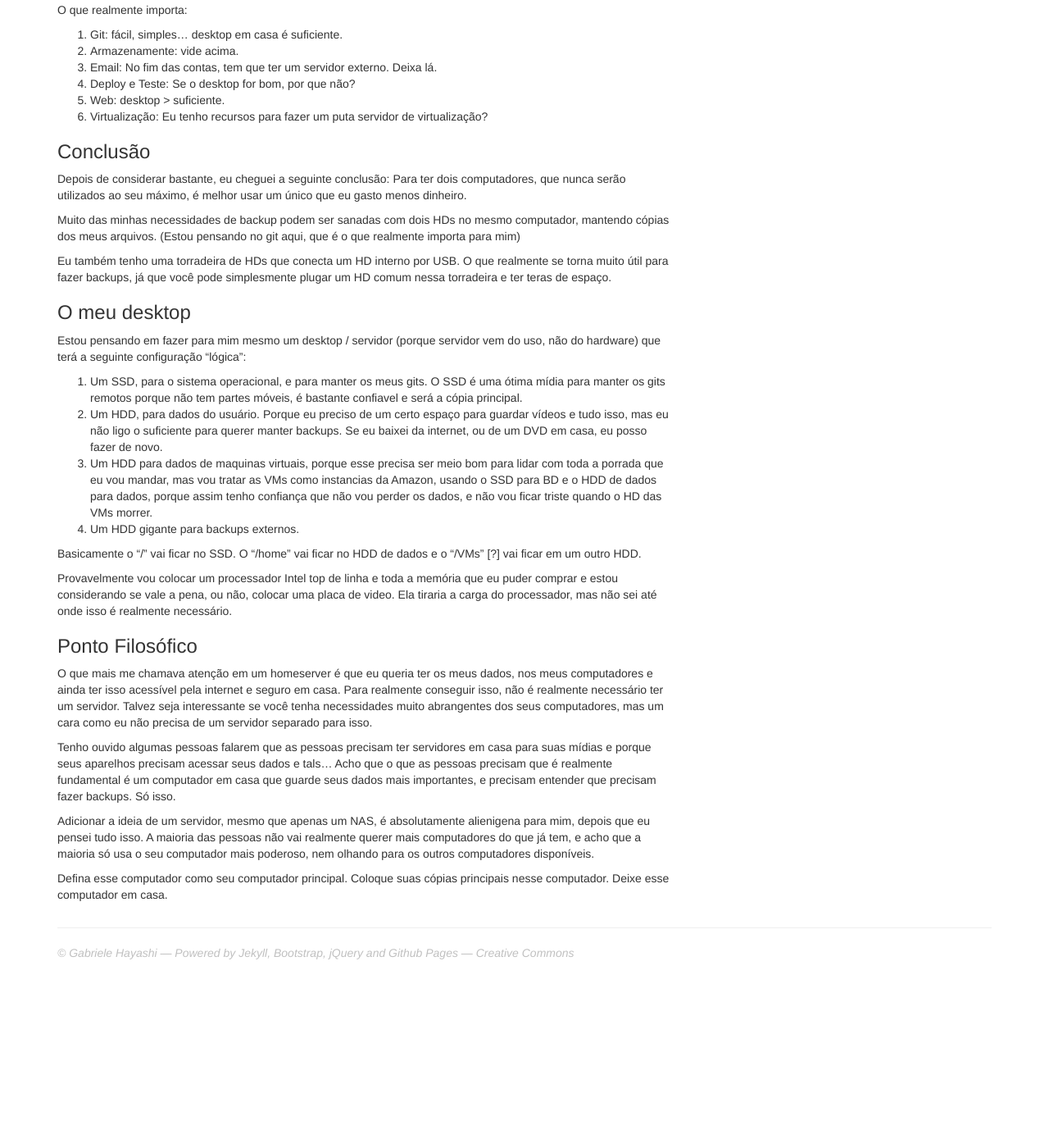
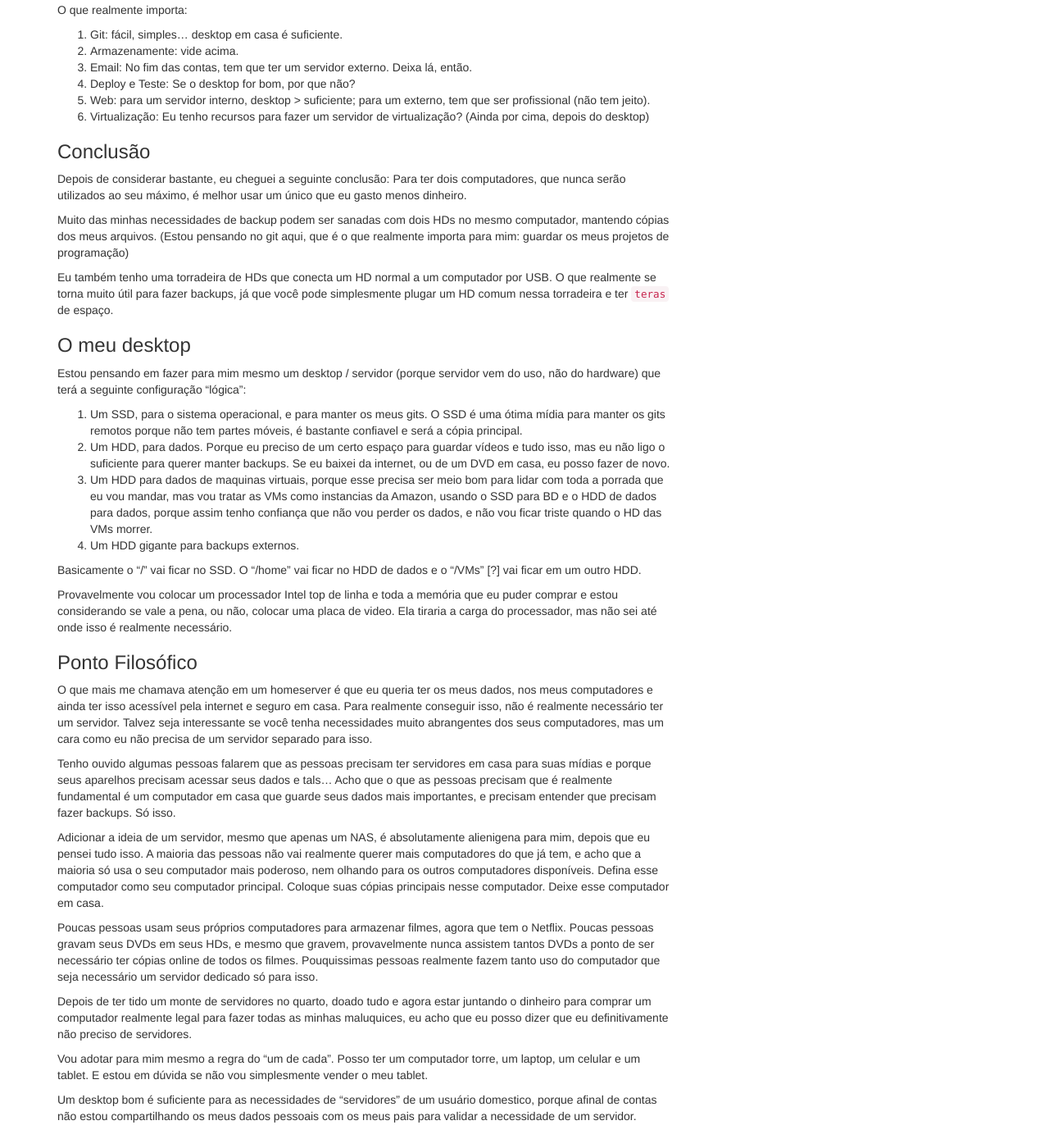
Before and after one commit to gahayashi/gahayashi.github.io, a Jekyll site: the page built from _posts/2015-01-19-homeserver.markdown, in a window 1280 px wide and 1400 px high, scrolled down 525 px. Shown: the whole window at 82% size. Built offline with Jekyll 4.4.1, drawn with Linux system fonts in a browser that asks for light colours; before the commit the page ends 1707 px from its top, so only the background shows below that; some of the changed text lies outside the part shown.

Commit message:
Editing some posts...

```diff
--- a/_config.yml
+++ b/_config.yml
@@ -24,3 +24,4 @@ exclude:
   - Makefile
   - README.md
   - Gemfile
+future: false
--- a/_posts/2015-01-19-homeserver.markdown
+++ b/_posts/2015-01-19-homeserver.markdown
@@ -5,7 +5,7 @@ date:   2015-01-19 02:45:00 BRL
 categories: Divagando
 ---
 
-Até um mês atrás, eu queria ter um desktop super foda e um servidor poderoso para colocar uns serviços no Tor e fazer todas as minhas idéias malucas e guardar os meus projetos. Até que eu comecei a pensar mais profundamente em tudo que eu ia fazer no meu homeserver.
+Até um mês atrás, eu queria ter um desktop super foda e um servidor poderoso para colocar uns serviços no Tor e fazer todas as minhas idéias malucas e guardar os meus projetos. Até que eu comecei a pensar mais profundamente em tudo que eu ia fazer no meu homeserver... E notei que eu estava fora da realidade.
 
 ### Idéia Original
 
@@ -24,25 +24,25 @@ O que realmente importa:
 
 1. Git: fácil, simples... desktop em casa é suficiente.
 1. Armazenamente: vide acima.
-1. Email: No fim das contas, tem que ter um servidor externo. Deixa lá.
+1. Email: No fim das contas, tem que ter um servidor externo. Deixa lá, então.
 1. Deploy e Teste: Se o desktop for bom, por que não?
-1. Web: desktop > suficiente.
-1. Virtualização: Eu tenho recursos para fazer um puta servidor de virtualização?
+1. Web: para um servidor interno, desktop > suficiente; para um externo, tem que ser profissional (não tem jeito).
+1. Virtualização: Eu tenho recursos para fazer um servidor de virtualização? (Ainda por cima, depois do desktop)
 
 ### Conclusão
 
 Depois de considerar bastante, eu cheguei a seguinte conclusão: Para ter dois computadores, que nunca serão utilizados ao seu máximo, é melhor usar um único que eu gasto menos dinheiro.
 
-Muito das minhas necessidades de backup podem ser sanadas com dois HDs no mesmo computador, mantendo cópias dos meus arquivos. (Estou pensando no git aqui, que é o que realmente importa para mim)
+Muito das minhas necessidades de backup podem ser sanadas com dois HDs no mesmo computador, mantendo cópias dos meus arquivos. (Estou pensando no git aqui, que é o que realmente importa para mim: guardar os meus projetos de programação)
 
-Eu também tenho uma torradeira de HDs que conecta um HD interno por USB. O que realmente se torna muito útil para fazer backups, já que você pode simplesmente plugar um HD comum nessa torradeira e ter teras de espaço.
+Eu também tenho uma torradeira de HDs que conecta um HD normal a um computador por USB. O que realmente se torna muito útil para fazer backups, já que você pode simplesmente plugar um HD comum nessa torradeira e ter `teras` de espaço.
 
 ### O meu desktop
 
 Estou pensando em fazer para mim mesmo um desktop / servidor (porque servidor vem do uso, não do hardware) que terá a seguinte configuração <q>lógica</q>:
 
 1. Um SSD, para o sistema operacional, e para manter os meus gits. O SSD é uma ótima mídia para manter os gits remotos porque não tem partes móveis, é bastante confiavel e será a cópia principal.
-1. Um HDD, para dados do usuário. Porque eu preciso de um certo espaço para guardar vídeos e tudo isso, mas eu não ligo o suficiente para querer manter backups. Se eu baixei da internet, ou de um DVD em casa, eu posso fazer de novo.
+1. Um HDD, para dados. Porque eu preciso de um certo espaço para guardar vídeos e tudo isso, mas eu não ligo o suficiente para querer manter backups. Se eu baixei da internet, ou de um DVD em casa, eu posso fazer de novo.
 1. Um HDD para dados de maquinas virtuais, porque esse precisa ser meio bom para lidar com toda a porrada que eu vou mandar, mas vou tratar as VMs como instancias da Amazon, usando o SSD para BD e o HDD de dados para dados, porque assim tenho confiança que não vou perder os dados, e não vou ficar triste quando o HD das VMs morrer.
 1. Um HDD gigante para backups externos.
 
@@ -56,6 +56,12 @@ O que mais me chamava atenção em um homeserver é que eu queria ter os meus da
 
 Tenho ouvido algumas pessoas falarem que as pessoas precisam ter servidores em casa para suas mídias e porque seus aparelhos precisam acessar seus dados e tals... Acho que o que as pessoas precisam que é realmente fundamental é um computador em casa que guarde seus dados mais importantes, e precisam entender que precisam fazer backups. Só isso.
 
-Adicionar a ideia de um servidor, mesmo que apenas um NAS, é absolutamente alienigena para mim, depois que eu pensei tudo isso. A maioria das pessoas não vai realmente querer mais computadores do que já tem, e acho que a maioria só usa o seu computador mais poderoso, nem olhando para os outros computadores disponíveis.
+Adicionar a ideia de um servidor, mesmo que apenas um NAS, é absolutamente alienigena para mim, depois que eu pensei tudo isso. A maioria das pessoas não vai realmente querer mais computadores do que já tem, e acho que a maioria só usa o seu computador mais poderoso, nem olhando para os outros computadores disponíveis. Defina esse computador como seu computador principal. Coloque suas cópias principais nesse computador. Deixe esse computador em casa.
 
-Defina esse computador como seu computador principal. Coloque suas cópias principais nesse computador. Deixe esse computador em casa.
+Poucas pessoas usam seus próprios computadores para armazenar filmes, agora que tem o Netflix. Poucas pessoas gravam seus DVDs em seus HDs, e mesmo que gravem, provavelmente nunca assistem tantos DVDs a ponto de ser necessário ter cópias online de todos os filmes. Pouquissimas pessoas realmente fazem tanto uso do computador que seja necessário um servidor dedicado só para isso.
+
+Depois de ter tido um monte de servidores no quarto, doado tudo e agora estar juntando o dinheiro para comprar um computador realmente legal para fazer todas as minhas maluquices, eu acho que eu posso dizer que eu definitivamente não preciso de servidores.
+
+Vou adotar para mim mesmo a regra do "um de cada". Posso ter um computador torre, um laptop, um celular e um tablet. E estou em dúvida se não vou simplesmente vender o meu tablet.
+
+Um desktop bom é suficiente para as necessidades de "servidores" de um usuário domestico, porque afinal de contas não estou compartilhando os meus dados pessoais com os meus pais para validar a necessidade de um servidor.
--- /dev/null
+++ b/_posts/2015-01-20-aprendendo-danca.markdown
@@ -0,0 +1,6 @@
+---
+layout: post
+title:  "Aprendendo a Dançar"
+date:   2015-01-20 10:00:00 BRL
+categories: Divagando
+---
```
Also changed, not shown: _posts/2015-01-19-desktop.markdown (+6 -6 lines), 1 other file.
